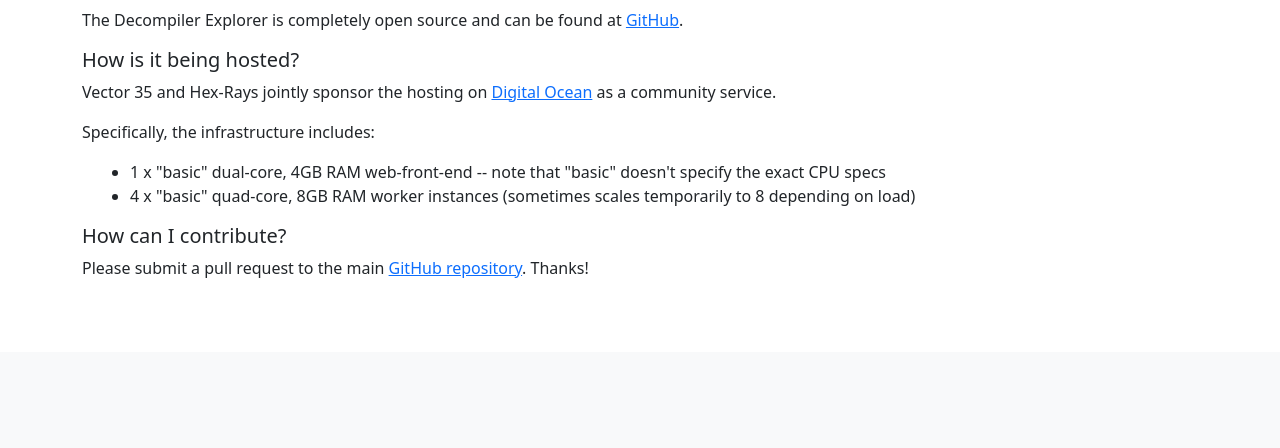
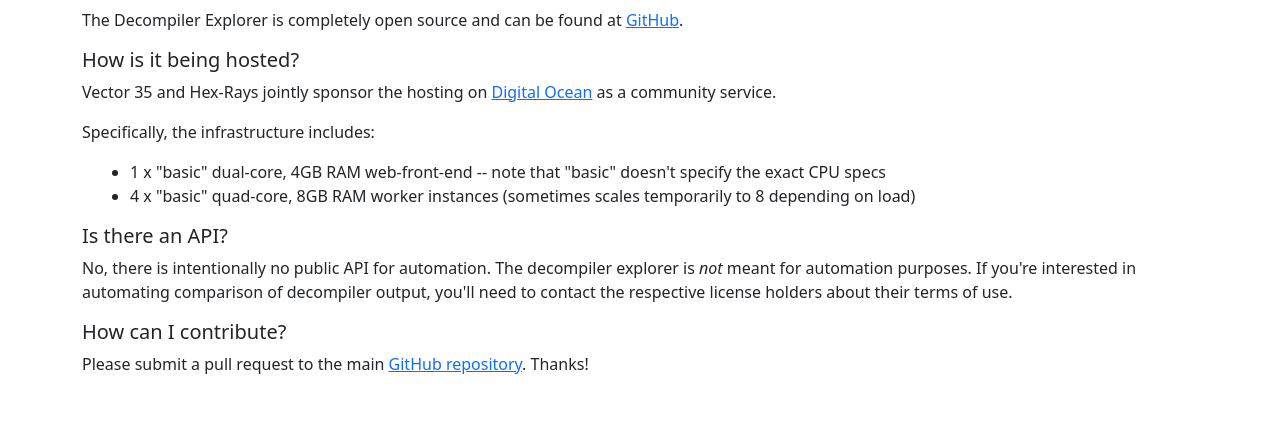
Before and after one commit to decompiler-explorer/decompiler-explorer, a Django app: page /faq in a window 1280 px wide. Shown: the part 1343-1791 px from the top of the page. Before the commit the page ends 1621 px from the top, so only its background shows below. Run offline with Django 3.2, Linux system fonts and the light colour scheme; some libraries are stand-ins or nearby versions.

Commit message:
address automation and an API in the FAQ

```diff
--- a/templates/explorer/faq.html
+++ b/templates/explorer/faq.html
@@ -106,6 +106,10 @@
                     <li>4 x "basic" quad-core, 8GB RAM worker instances (sometimes scales temporarily to 8 depending on load)</li>
                 </ul>
             </section>
+            <section id="is-there-an-api">
+                <h5>Is there an API?</h5>
+                <p>No, there is intentionally no public API for automation. The decompiler explorer is <em>not</em> meant for automation purposes. If you're interested in automating comparison of decompiler output, you'll need to contact the respective license holders about their terms of use.</p>
+            </section>
             <section id="how-can-i-contribute">
                 <h5>How can I contribute?</h5>
                 <p>Please submit a pull request to the main <a href="https://github.com/decompiler-explorer/decompiler-explorer">GitHub repository</a>. Thanks!</p>
```
